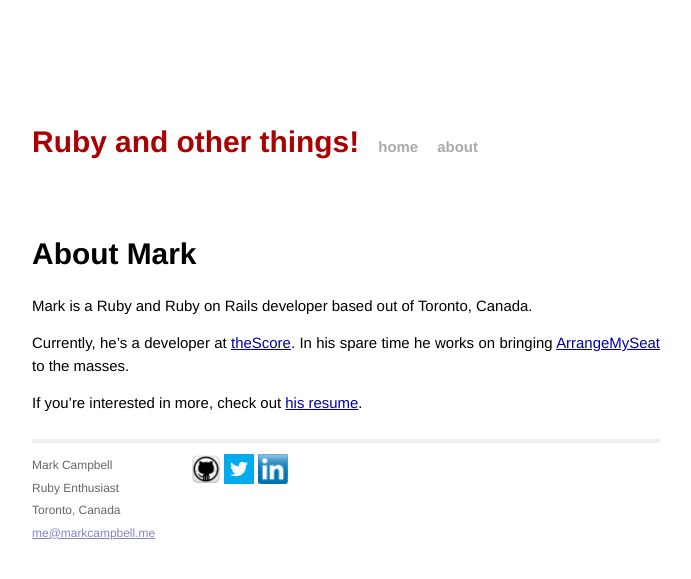
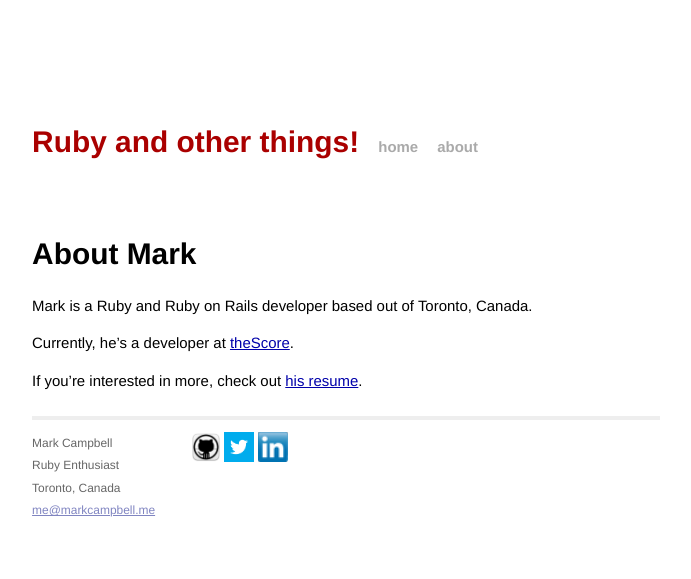
Before and after one commit to Nitrodist/markcampbell.me, a Jekyll site: the page built from about.markdown, in a window 1280 px wide. Shown: the top 579 px of the page, without its empty margins (294-985 px from the left). Built offline with Jekyll 4.4.1, drawn with Linux system fonts in a browser that asks for light colours.

Commit message:
Clean up about page to remove mention of 'ArrangeMySeat'

```diff
--- a/about.markdown
+++ b/about.markdown
@@ -6,6 +6,6 @@ layout: default
 
 Mark is a Ruby and Ruby on Rails developer based out of Toronto, Canada.
 
-Currently, he's a developer at [theScore](http://www.thescore.com). In his spare time he works on bringing [ArrangeMySeat](https://arrangemyseat.com) to the masses.
+Currently, he's a developer at [theScore](http://www.thescore.com).
 
 If you're interested in more, check out [his resume](/resume.html).
```
